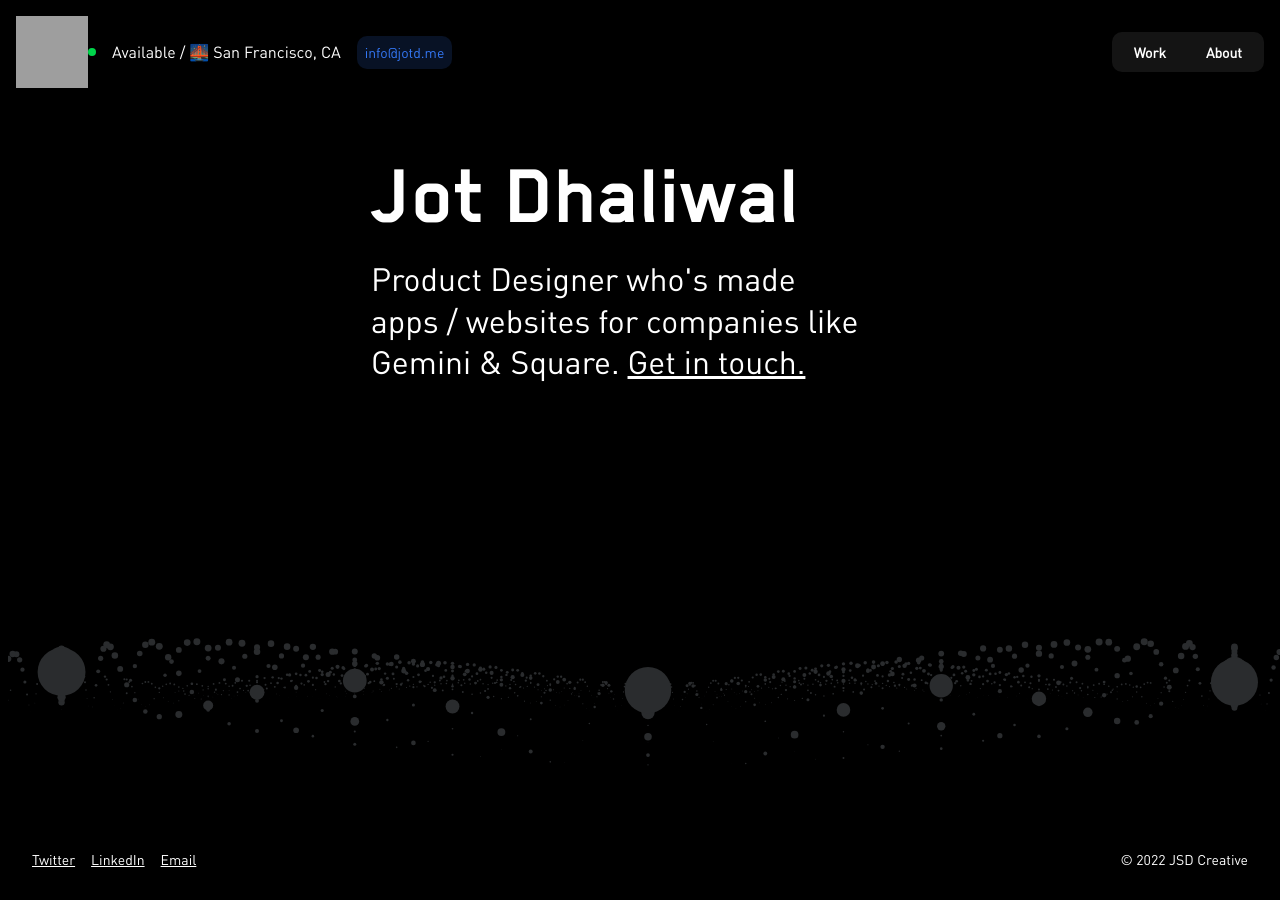
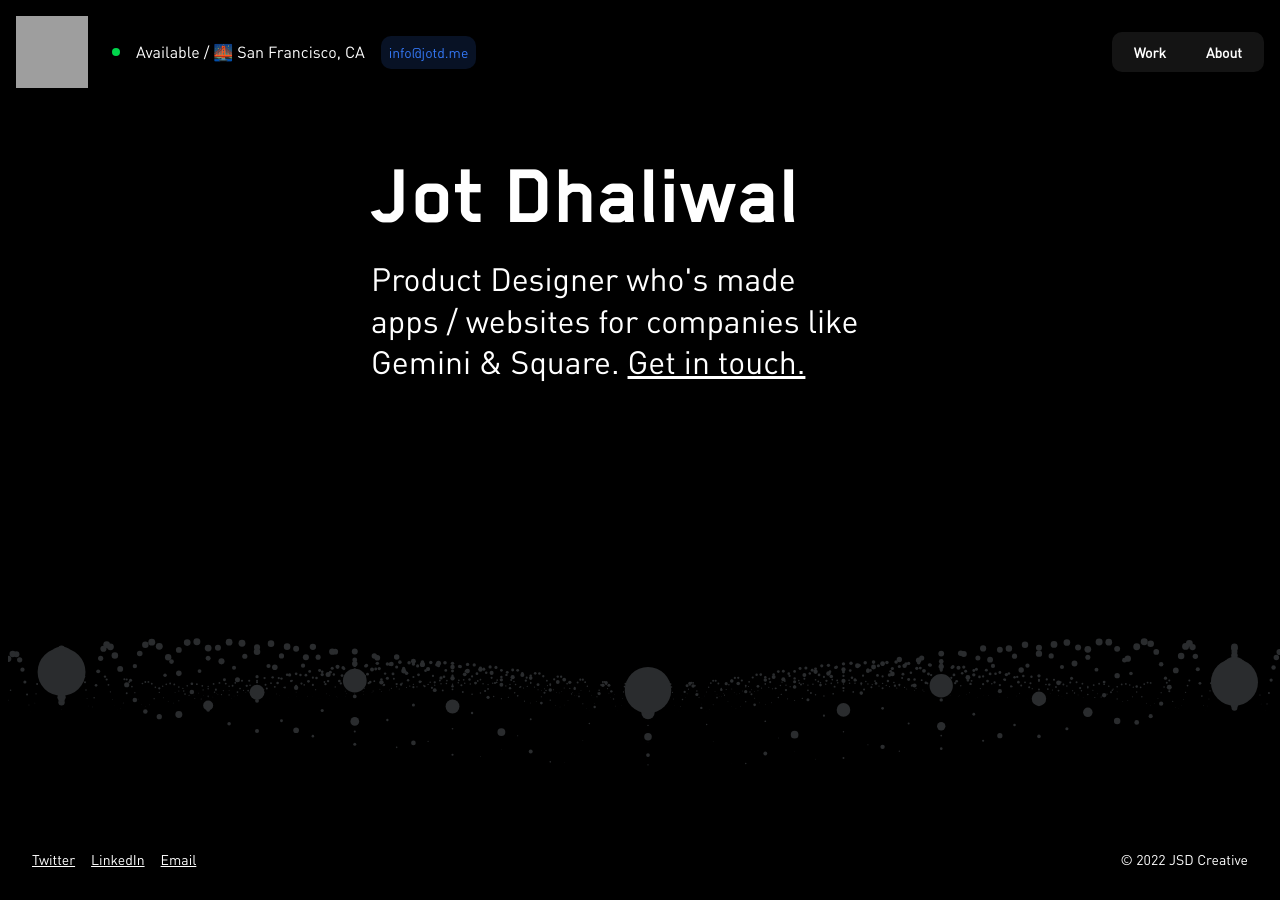
Before and after one commit to jotd/jotd-portfolio, a Jekyll site: the page index.html, which Jekyll copies as it is, in a window 1280 px wide and 900 px high. Built offline with Jekyll 4.4.1, drawn with Linux system fonts in a browser that asks for light colours; grey boxes are pictures that could not be loaded.

Commit message:
Update styles.css

```diff
--- a/css/styles.css
+++ b/css/styles.css
@@ -156,7 +156,8 @@ a {
       -ms-flex: 1;
           flex: 1;
   align-items: center;
-  margin-right: 16px; }
+  margin-right: 16px;
+  margin-left: 24px;}
 /* White Dot */
 .dot {
     height: 8px;
```
